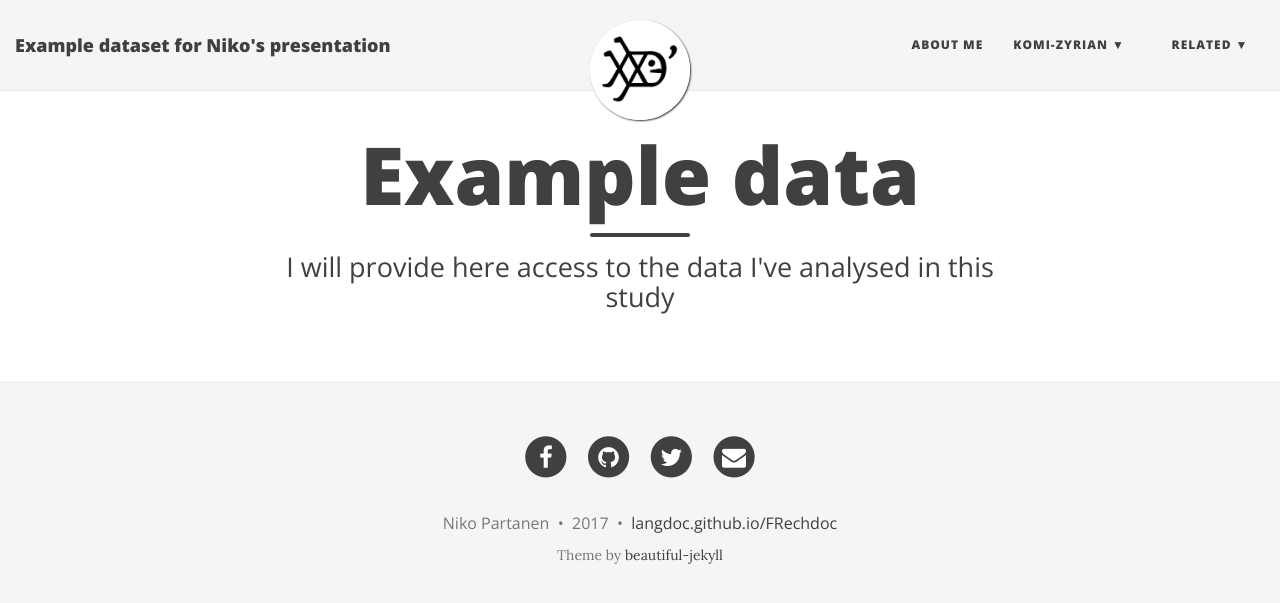
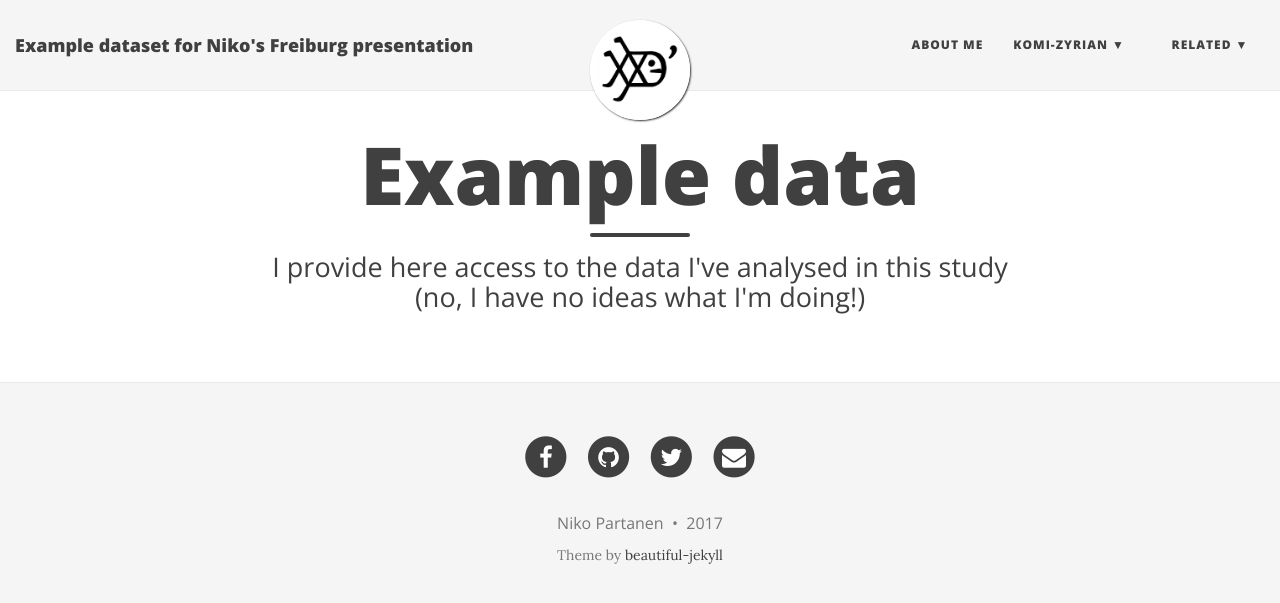
Before and after one commit to nikopartanen/freiburg20170125partanen, a Jekyll site: the page built from docs/index.html, in a window 1280 px wide. Shown: the top 603 px of the page. Built offline with Jekyll 4.4.1, drawn with Linux system fonts in a browser that asks for light colours; nearby versions of some CDN libraries; the list of posts is cut into pages by our own code.

Commit message:
modified a bit

```diff
--- a/docs/_config.yml
+++ b/docs/_config.yml
@@ -14,7 +14,7 @@ baseurl: "/freiburg20170125partanen"
 # Of course don't forget to change the username and projectname to YOUR username and project
 
 # Name of website
-title: Example dataset for Niko's presentation
+title: Example dataset for Niko's Freiburg presentation
 
 # Short description of your site
 description: This is just example now
@@ -74,7 +74,7 @@ share-links-active:
 
 # How to display the link to the website in the footer
 # Remove this if you don't want a link in the footer
-url-pretty: "langdoc.github.io/FRechdoc"  # eg. "deanattali.com/beautiful-jekyll"
+# url-pretty: "langdoc.github.io/FRechdoc"  # eg. "deanattali.com/beautiful-jekyll"
 
 # --- Misc --- #
 # Fill in your Disqus shortname (NOT the userid) if you want to support Disqus comments
--- a/docs/index.html
+++ b/docs/index.html
@@ -1,7 +1,7 @@
 ---
 layout: page
 title: Example data
-subtitle: I will provide here access to the data I've analysed in this study
+subtitle: I provide here access to the data I've analysed in this study</br> (no, I have no ideas what I'm doing!)
 ---
 
 <div class="posts-list">
```
